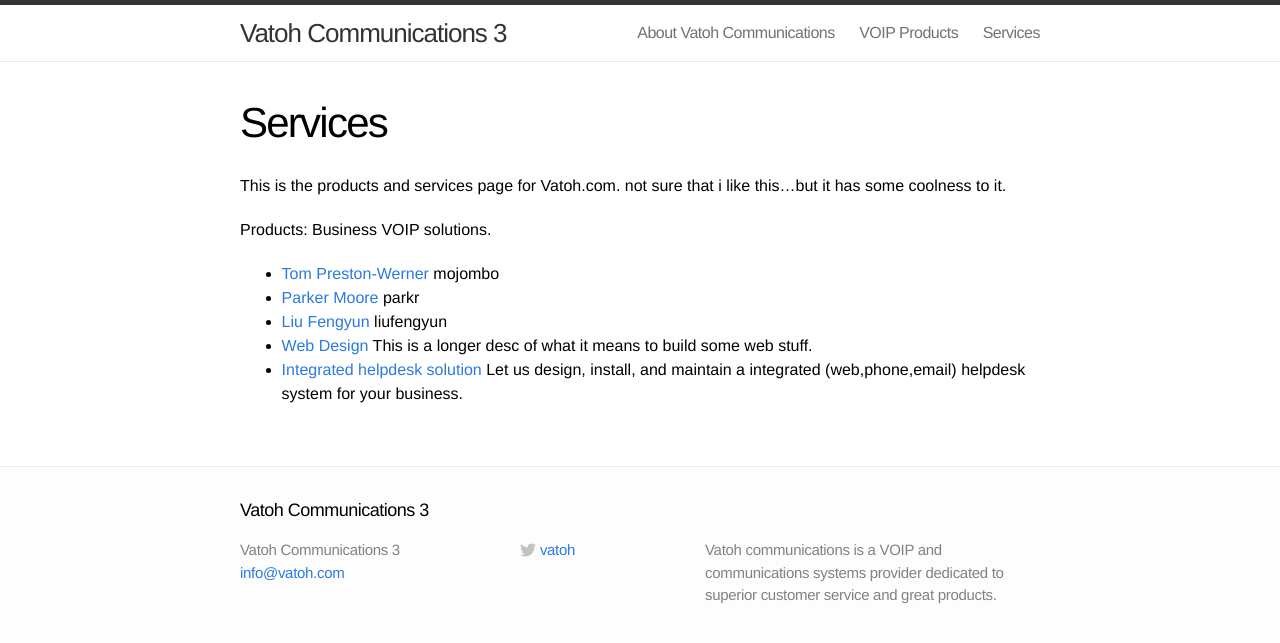
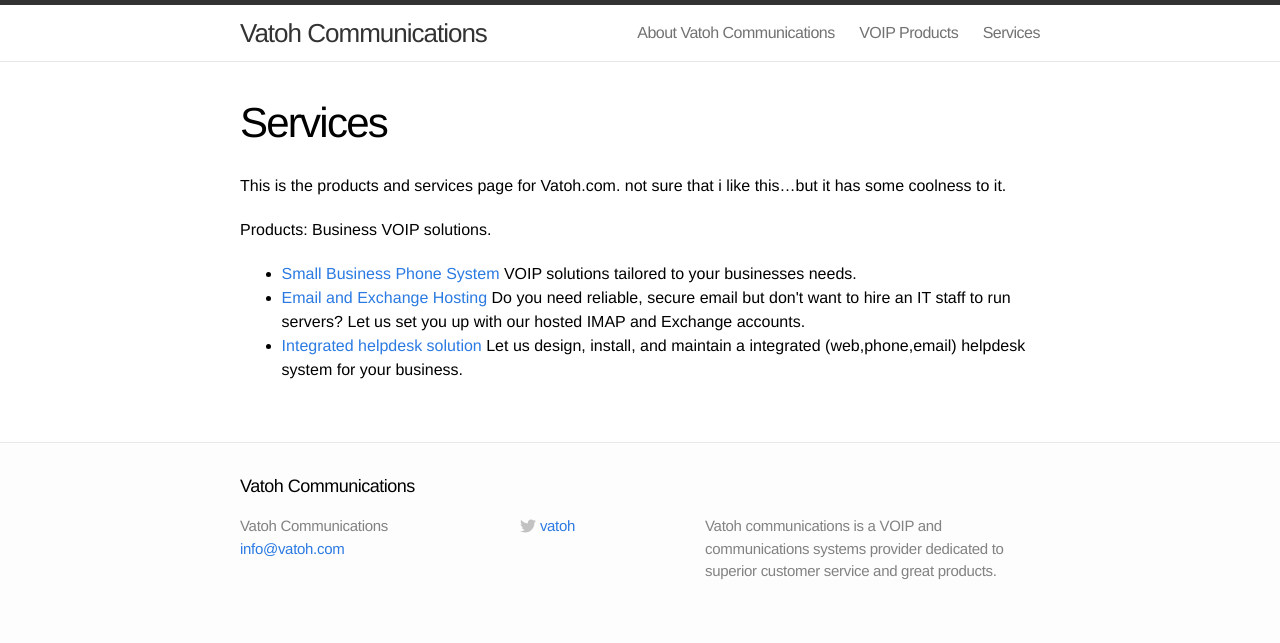
Before and after one commit to duncanmapes/Vatoh-Website, a Jekyll site: the page built from services.md, in a window 1280 px wide. Shown: the top 643 px of the page. Built offline with Jekyll 4.4.1, drawn with Linux system fonts in a browser that asks for light colours.

Commit message:
items i missed

```diff
--- a/_config.yml
+++ b/_config.yml
@@ -1,5 +1,5 @@
 # Site settings
-title: Vatoh Communications 3
+title: Vatoh Communications
 email: info@vatoh.com
 description: "Vatoh communications is a VOIP and communications systems provider dedicated to superior customer service and great products."
 baseurl: ""
--- a/_data/products.yml
+++ b/_data/products.yml
@@ -1,14 +1,8 @@
-- name: Tom Preston-Werner
-  desc: mojombo
+- name: Small Business Phone System
+  desc: VOIP solutions tailored to your businesses needs.
 
-- name: Parker Moore
-  desc: parkr
-
-- name: Liu Fengyun
-  desc: liufengyun
-
-- name: Web Design
-  desc: This is a longer desc of what it means to build some web stuff.
+- name: Email and Exchange Hosting
+  desc: "Do you need reliable, secure email but don't want to hire an IT staff to run servers?  Let us set you up with our hosted IMAP and Exchange accounts."
 
 - name: Integrated helpdesk solution
   desc: "Let us design, install, and maintain a integrated (web,phone,email) helpdesk system for your business."
```
